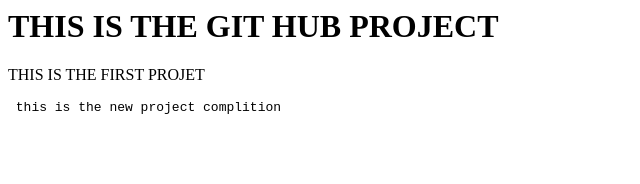
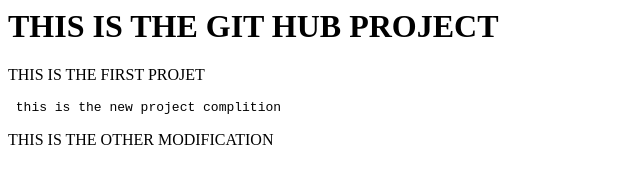
Before and after one commit to rbtechnologies/awesome-repo, a plain HTML site: page index.html in a window 1280 px wide. Shown: the whole page, without its empty margins (0-640 px from the left). Drawn offline with Linux system fonts and the light colour scheme.

Commit message:
THIS IS THE SECOND MODIFICATION

```diff
--- a/index.html
+++ b/index.html
@@ -3,6 +3,7 @@
 <h1> THIS IS THE GIT HUB PROJECT </h1>
 <p> THIS IS THE FIRST PROJET</p>
 <pre> this is the new project complition</pre>
+<p> THIS IS THE OTHER MODIFICATION</p>
 <body>
 </body>
 </html>
```
